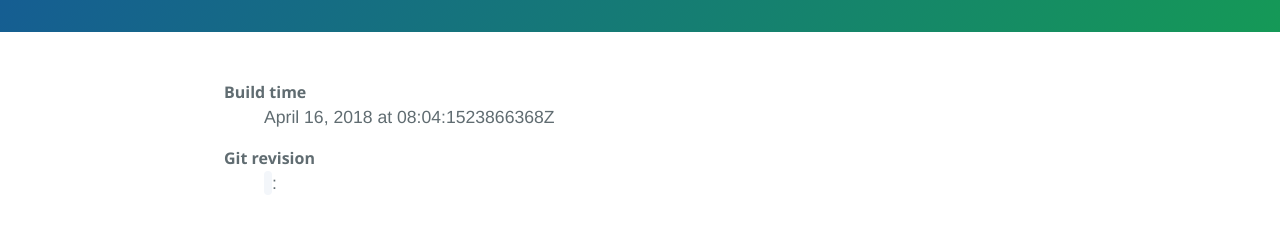
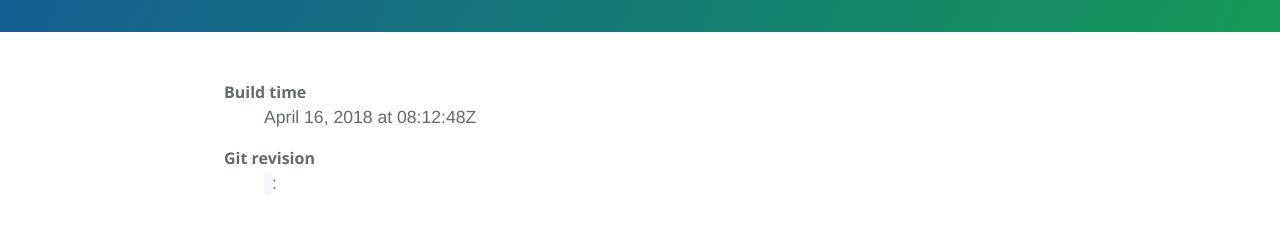
Before and after one commit to iBug/iBug-source, a Jekyll site: the page built from about.html, in a window 1280 px wide. Shown: the part 253-481 px from the top of the page. Built offline with Jekyll 4.4.1, drawn with Linux system fonts in a browser that asks for light colours; some web fonts are replaced.

Commit message:
Fix wrong time format

```diff
--- a/about.html
+++ b/about.html
@@ -7,7 +7,7 @@ no_footer: true
 
 <dl>
 	<dt>Build time</dt>
-	<dd>{{ site.time | date: "%B %-d, %Y at %H:%m:%sZ" }}</dd>
+	<dd>{{ site.time | date: "%B %-d, %Y at %H:%M:%SZ" }}</dd>
 
 	<dt>Git revision</dt>
 	<dd><a href="https://github.com/iBug/iBug-source/tree/{{ site.git.last_commit.long_sha }}"><code>{{ site.git.last_commit.short_sha }}</code></a> {{ site.git.last_commit.commit_name }}: <i>{{ site.git.last_commit.message }}</i></dd>
```
